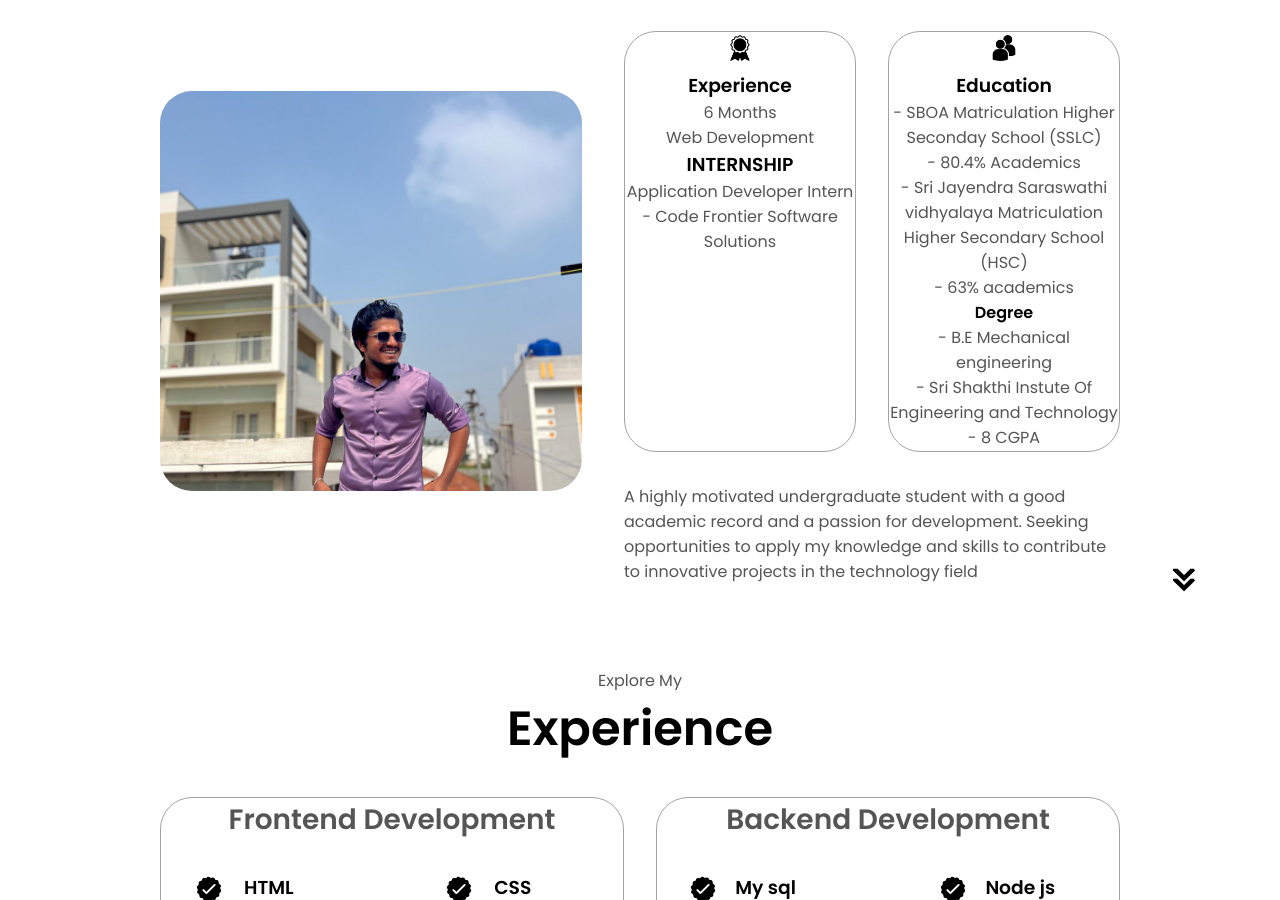
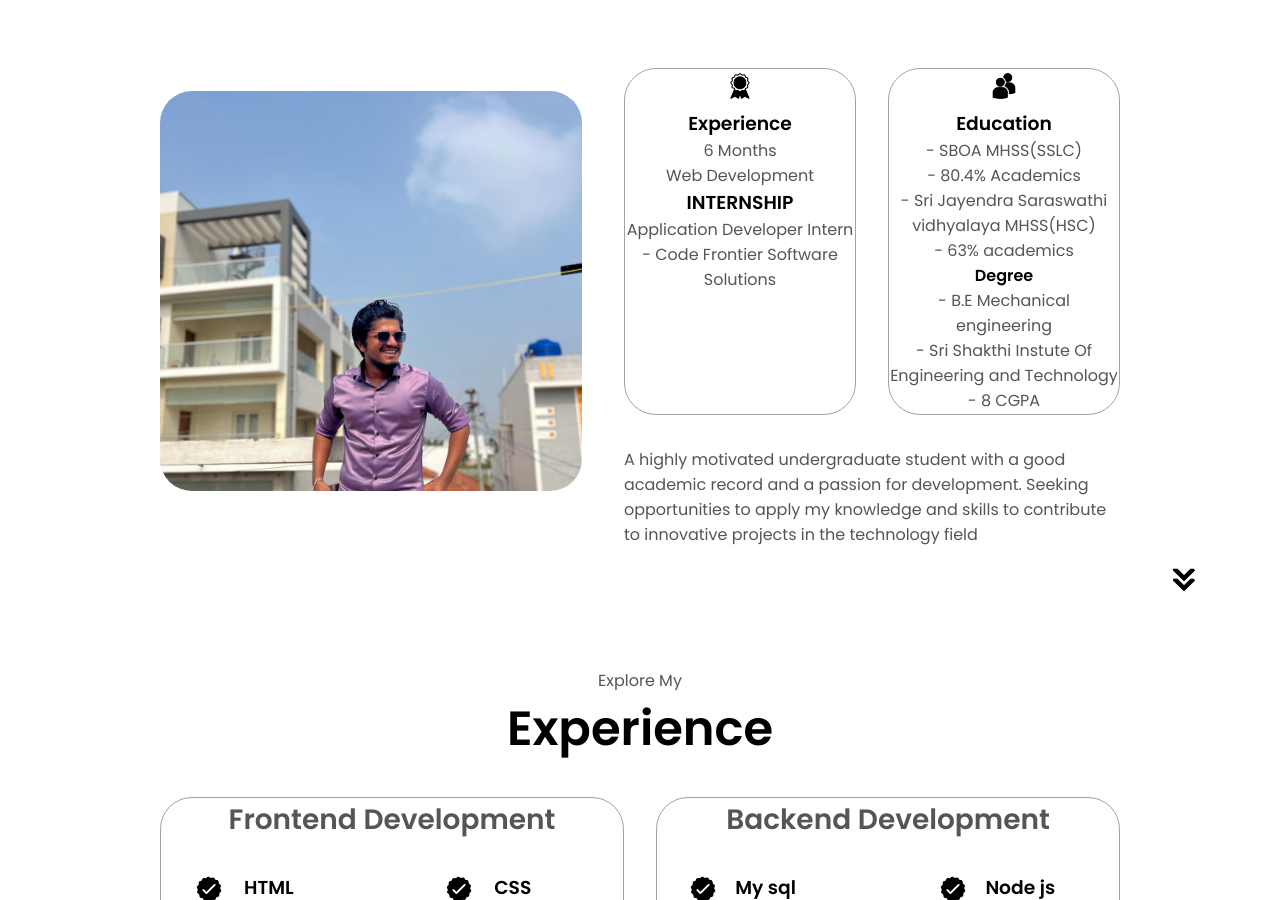
Before and after one commit to rahulvenkateswaran/portfolio, a plain HTML site: page index.html in a window 1280 px wide. Shown: the part 1028-1928 px from the top of the page. Drawn offline with Linux system fonts and the light colour scheme.

Commit message:
SCHOOL NAME UPDATED

```diff
--- a/index.html
+++ b/index.html
@@ -84,9 +84,9 @@
                             <img src="./assets/education.png" alt="education icon" class="icon">
                             <h3>Education</h3>
 
-                            <p>- SBOA Matriculation Higher Seconday School (SSLC)<br/>- 80.4% Academics</p>
+                            <p>- SBOA MHSS(SSLC)<br/>- 80.4% Academics</p>
 
-                            <P>- Sri Jayendra Saraswathi vidhyalaya Matriculation Higher Secondary School (HSC) <br/>- 63% academics</P>
+                            <P>- Sri Jayendra Saraswathi vidhyalaya MHSS(HSC) <br/>- 63% academics</P>
                             <H4>Degree</H4>
                             <p>- B.E Mechanical engineering <br/>- Sri Shakthi Instute Of Engineering and Technology <br/>- 8 CGPA</p>
                         </div>
```
